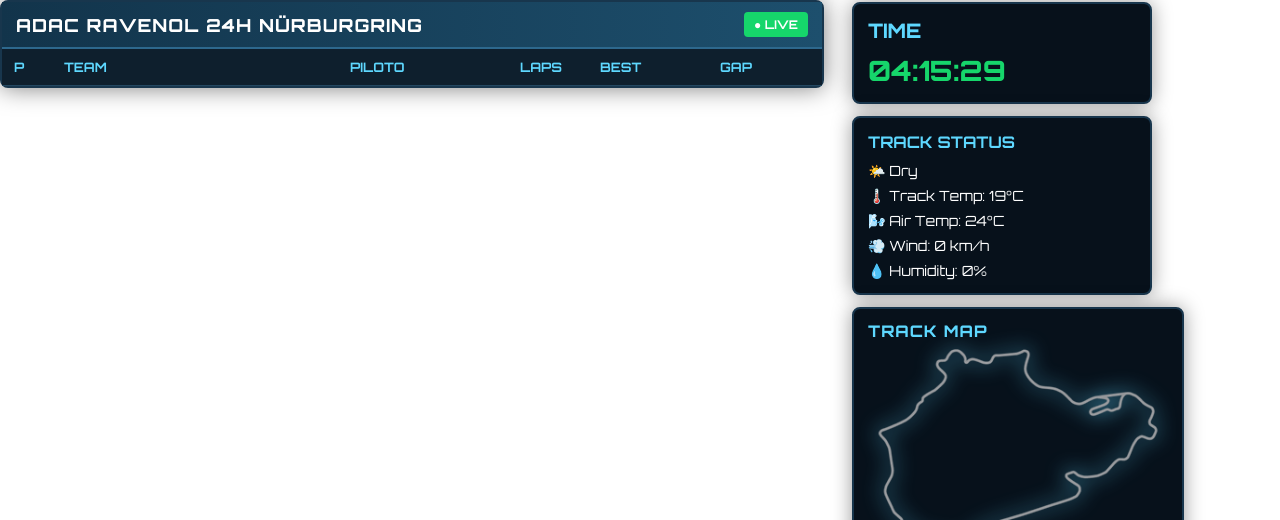
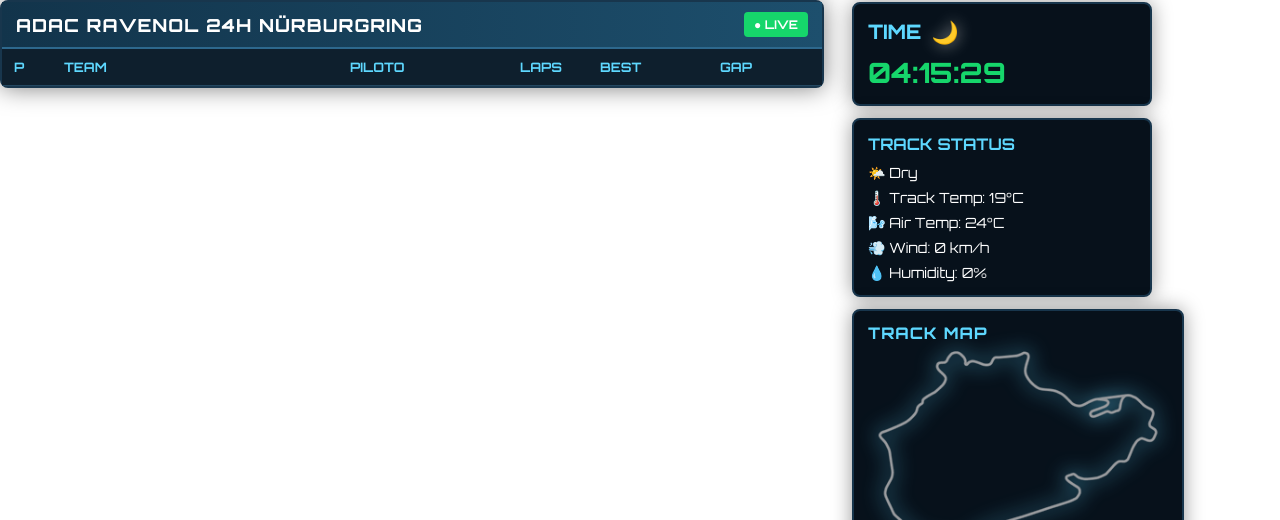
Before and after one commit to Chavitoxo/nurburgring-overlay, a website: page index.html in a window 1280 px wide. Shown: the top 520 px of the page. Drawn offline with Linux system fonts and the light colour scheme; no server answers.

Commit message:
added dynamic time icon

```diff
--- a/index.html
+++ b/index.html
@@ -22,7 +22,13 @@
         <div class="sessionbox">
 
             <div class="sessiontitle">
+
                 TIME
+
+                <span id="dayicon">
+                    ☀️
+                </span>
+
             </div>
 
             <div id="timebox">
--- a/script.js
+++ b/script.js
@@ -129,6 +129,35 @@
     document.getElementById('clock').textContent =
     `${h}:${m}:${s}`;
 
+    const hour =
+    now.getHours();
+
+    let icon = '☀️';
+
+    if(hour >= 6 && hour < 12){
+
+        icon = '🌅';
+
+    }
+    else if(hour >= 12 && hour < 18){
+
+        icon = '☀️';
+
+    }
+    else if(hour >= 18 && hour < 20){
+
+        icon = '🌇';
+
+    }
+    else{
+
+        icon = '🌙';
+
+    }
+
+    document.getElementById('dayicon').textContent =
+    icon;
+
 }
 
 window.onload = () => {
--- a/style.css
+++ b/style.css
@@ -231,6 +231,21 @@
 
     font-weight:800;
 
+    display:flex;
+
+    align-items:center;
+
+    gap:10px;
+
+}
+
+#dayicon{
+
+    font-size:22px;
+
+    filter:
+    drop-shadow(0 0 8px rgba(255,255,255,.6));
+
 }
 
 #timebox{
```
Lines whose indentation alone changed are shown as unchanged.
